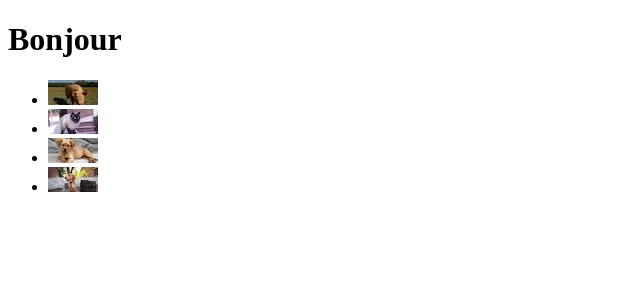
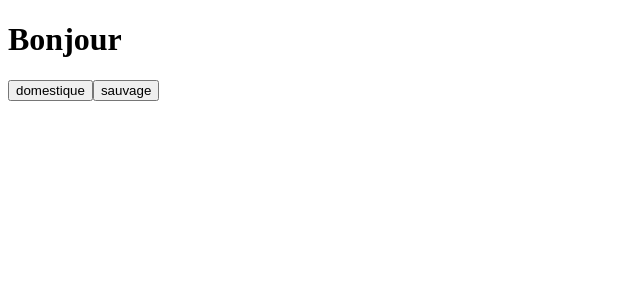
Before and after one commit to CecileGaultier/test-vue-cli, a Vue app: page / in a window 1280 px wide. Shown: the top 300 px of the page, without its empty margins (0-640 px from the left). Built offline with nearby package versions, Linux system fonts and the light colour scheme.

Commit message:
boutons changeant la valeur de 'filtreType'

```diff
--- a/src/App.vue
+++ b/src/App.vue
@@ -1,7 +1,10 @@
 <template>
   <div class="app">
       <h1>Bonjour</h1>
-    <LightBox :image-data="imageDataFiltree" />
+      <button @click="filtreType='domestique'">domestique</button>
+      <button @click="filtreType='sauvage'">sauvage</button>
+
+      <LightBox :image-data="imageDataFiltree" />
 
 
   </div>
@@ -72,7 +75,7 @@
               "title": "chien",
               "type": "domestique",
           }],
-        filtreType: "domestique",
+        filtreType: "",
     }
     },
       computed:{
```
